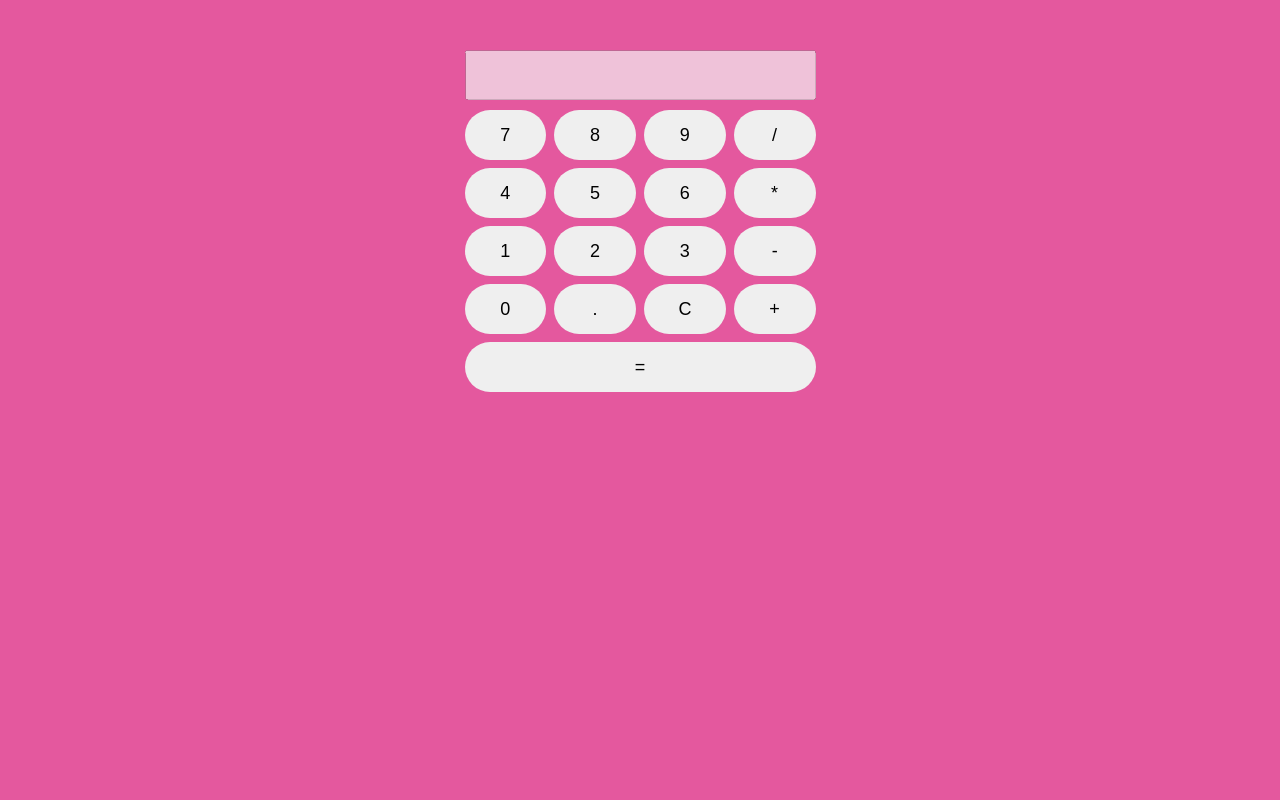
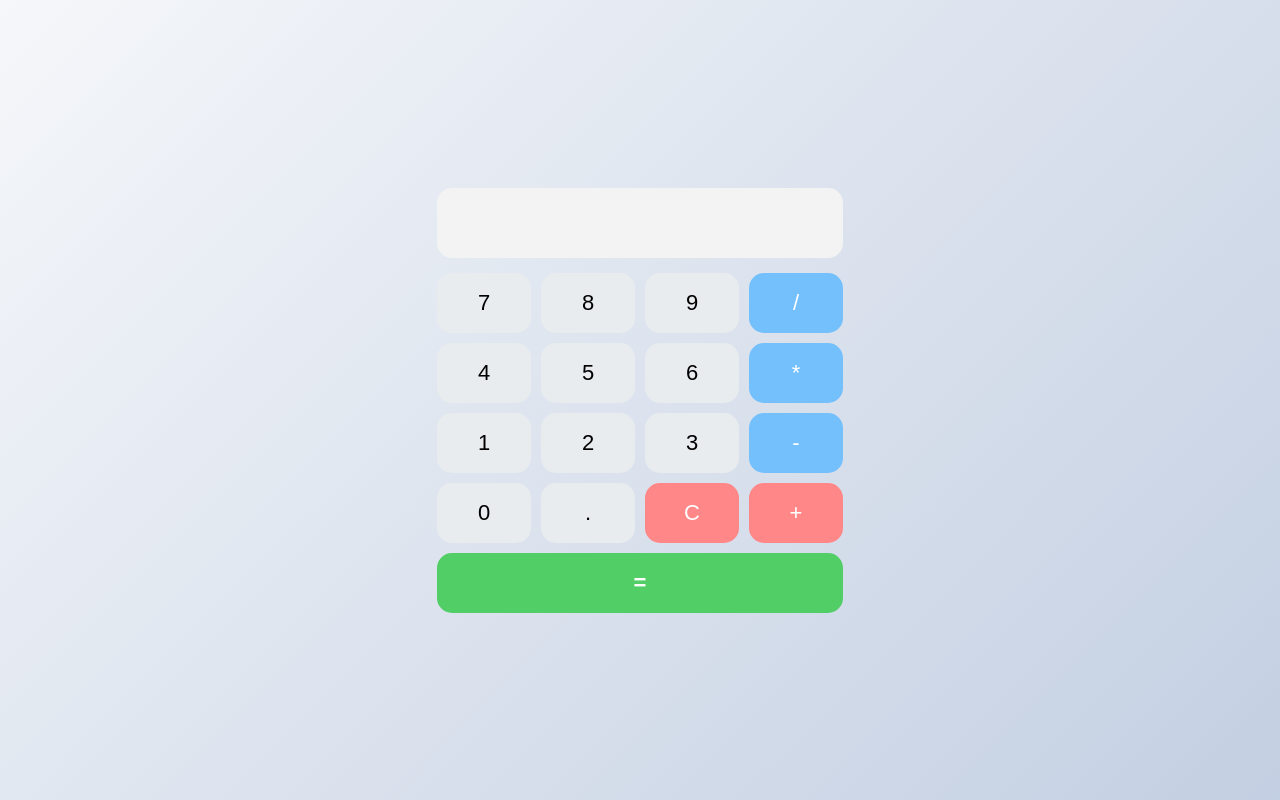
Before and after one commit to Andreanmps/calculadora-js, a plain HTML site: page index.html in a window 1280 px wide. Drawn offline with Linux system fonts and the light colour scheme.

Commit message:
Nuevo diseño visual de calculadora

```diff
--- a/styles.css
+++ b/styles.css
@@ -1,46 +1,73 @@
 body {
+    margin: 0;
+    height: 100vh;
     display: flex;
     justify-content: center;
-    margin-top: 50px;
-    font-family:Verdana, Geneva, Tahoma, sans-serif;
-    background-color: rgb(228, 88, 158);
+    align-items: center;
+    background: linear-gradient(135deg, #f5f7fa, #c3cfe2);
+    font-family: Arial, sans-serif;
 }
 
 .calculadora {
-    width: 260px;
-    padding: 15px;
-    border-radius: 90px;
-    background-color: #ffffff;
+    width: 320px;
+    padding: 20px;
+    border-radius: 20px;
+    background: white;
+    box-shadow: 0 15px 35px rgba(0,0,0,0.15);
 }
 
 #pantalla {
     width: 100%;
-    height: 50px;
-    font-size: 26px;
-    margin-bottom: 10px;
+    height: 70px;
+    border: none;
+    outline: none;
+    border-radius: 15px;
+    margin-bottom: 15px;
+    font-size: 30px;
     text-align: right;
-    padding-right: 10px;
+    padding: 10px;
     box-sizing: border-box;
+    background: #f3f3f3;
 }
 
 .botones {
     display: grid;
     grid-template-columns: repeat(4, 1fr);
-    gap: 8px;
+    gap: 10px;
 }
 
 button {
-    height: 50px;
-    font-size: 18px;
+    height: 60px;
     border: none;
+    border-radius: 15px;
+    font-size: 22px;
     cursor: pointer;
-    border-radius: 30px;
+    transition: 0.2s;
+    background: #e9ecef;
 }
 
 button:hover {
-    opacity: 0.9;
+    transform: scale(1.05);
+}
+
+button:active {
+    transform: scale(0.97);
+}
+
+button:nth-child(4n) {
+    background: #74c0fc;
+    color: white;
+}
+
+button:nth-child(15),
+button:nth-child(16) {
+    background: #ff8787;
+    color: white;
 }
 
 .igual {
     grid-column: span 4;
+    background: #51cf66 !important;
+    color: white;
+    font-weight: bold;
 }
```
